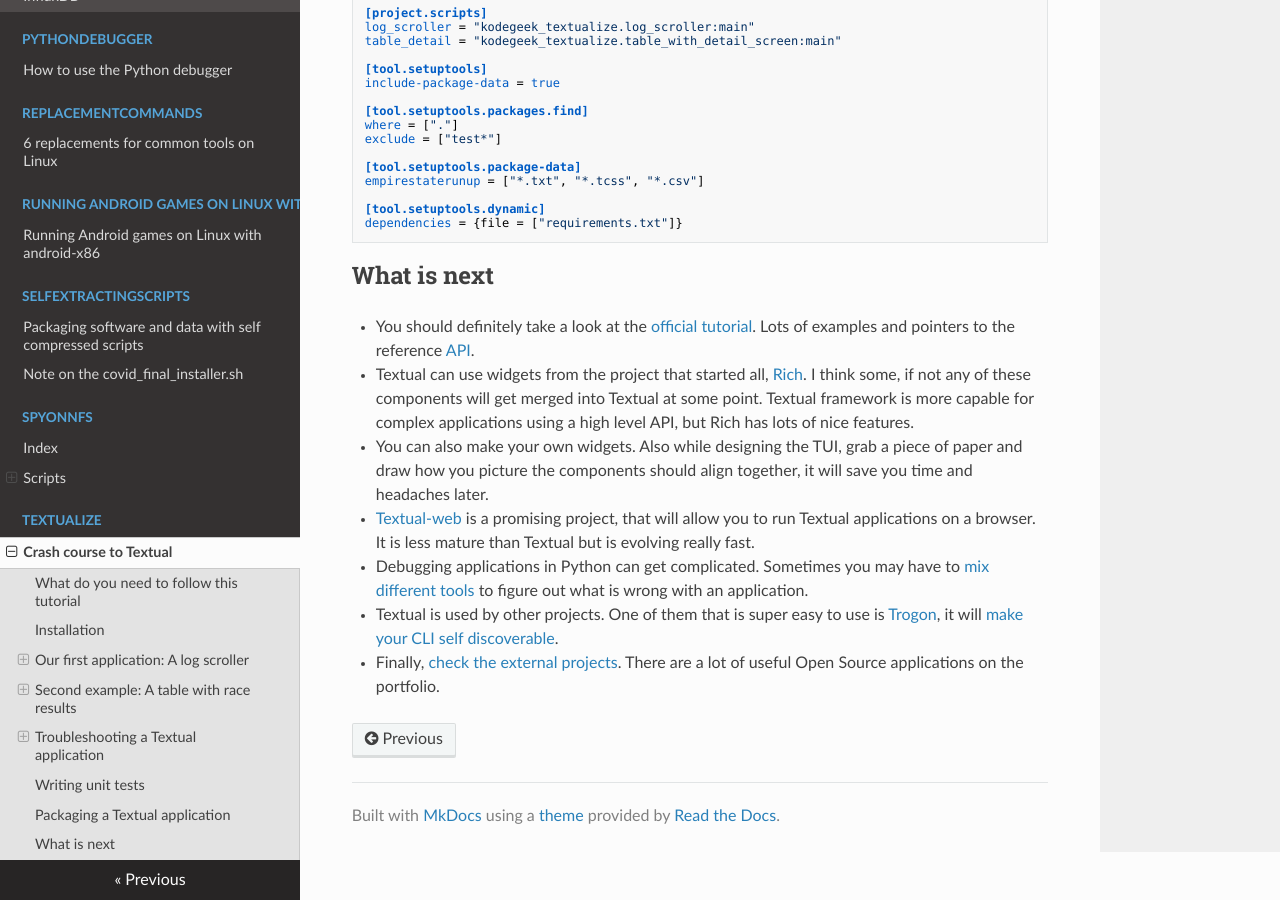
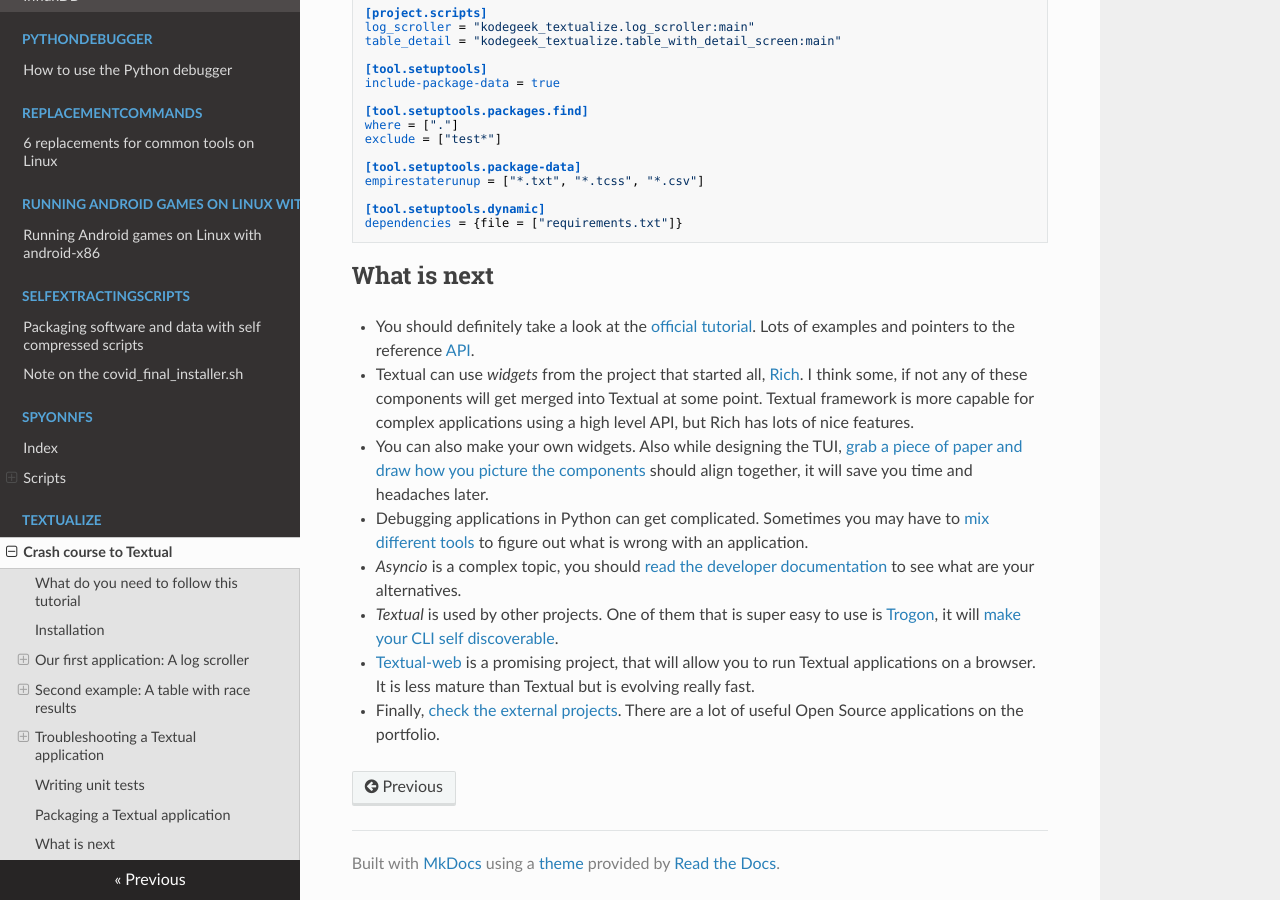
Before and after one commit to josevnz/tutorials, an MkDocs documentation site: the page built from docs/Textualize/TUTORIAL.md, in a window 1280 px wide and 900 px high, scrolled down 13745 px. Built offline with MkDocs 1.6.1, drawn with Linux system fonts in a browser that asks for light colours; nearby versions of some CDN libraries; some of the changed text lies outside the part shown.

Commit message:
Code improvements and tutorial changes

```diff
--- a/docs/Textualize/TUTORIAL.md
+++ b/docs/Textualize/TUTORIAL.md
@@ -609,7 +609,7 @@
 
 What if you want to write [unit tests](https://docs.python.org/3/library/unittest.html) for your brand new Textual application?
 
-*TODO*
+The documentation [shows there are several ways](https://textual.textualize.io/guide/testing/) to test our application.
 
 ## Packaging a Textual application
 
@@ -674,9 +674,10 @@
 ## What is next
 
 * You should definitely take a look at the [official tutorial](https://textual.textualize.io/tutorial/). Lots of examples and pointers to the reference [API](https://textual.textualize.io/api/).
-* Textual can use widgets from the project that started all, [Rich](https://github.com/Textualize/rich). I think some, if not any of these components will get merged into Textual at some point. Textual framework is more capable for complex applications using a high level API, but Rich has lots of nice features.
-* You can also make your own widgets. Also while designing the TUI, grab a piece of paper and draw how you picture the components should align together, it will save you time and headaches later.
+* Textual can use _widgets_ from the project that started all, [Rich](https://github.com/Textualize/rich). I think some, if not any of these components will get merged into Textual at some point. Textual framework is more capable for complex applications using a high level API, but Rich has lots of nice features.
+* You can also make your own widgets. Also while designing the TUI, [grab a piece of paper and draw how you picture the components](https://textual.textualize.io/how-to/design-a-layout/) should align together, it will save you time and headaches later.
+* Debugging applications in Python can get complicated. Sometimes you may have to [mix different tools](https://github.com/josevnz/DebuggingApplications/blob/main/StracePythonWireshark/README.md) to figure out what is wrong with an application.
+* _Asyncio_ is a complex topic, you should [read the developer documentation](https://docs.python.org/3/library/asyncio-dev.html) to see what are your alternatives.
+* _Textual_ is used by other projects. One of them that is super easy to use is [Trogon](https://github.com/Textualize/trogon), it will [make your CLI self discoverable](https://github.com/josevnz/CLIWithClickAndTrogon/blob/main/README.md).
 * [Textual-web](https://github.com/Textualize/textual-web) is a promising project, that will allow you to run Textual applications on a browser. It is less mature than Textual but is evolving really fast.
-* Debugging applications in Python can get complicated. Sometimes you may have to [mix different tools](https://github.com/josevnz/DebuggingApplications/blob/main/StracePythonWireshark/README.md) to figure out what is wrong with an application.
-* Textual is used by other projects. One of them that is super easy to use is [Trogon](https://github.com/Textualize/trogon), it will [make your CLI self discoverable](https://github.com/josevnz/CLIWithClickAndTrogon/blob/main/README.md).
 * Finally, [check the external projects](https://www.textualize.io/projects/). There are a lot of useful Open Source applications on the portfolio.
```
